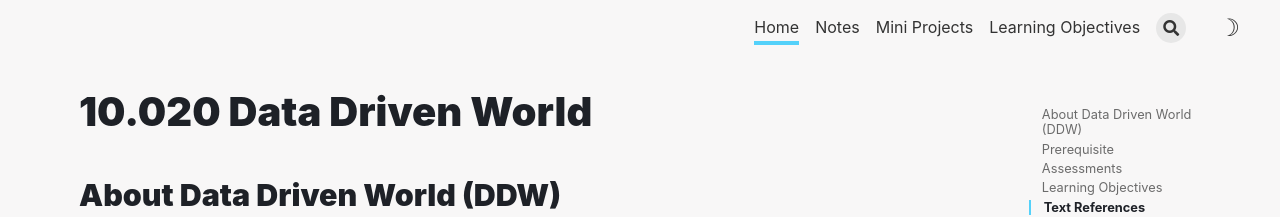
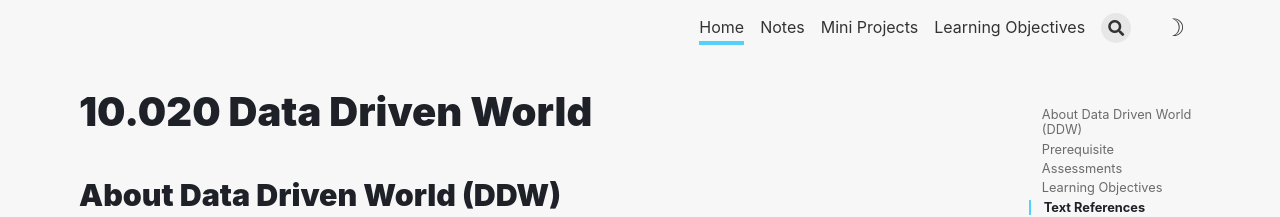
Before and after one commit to Data-Driven-World/Data-Driven-World.github.io, a Jekyll site: the page built from index.md, in a window 1280 px wide. Shown: the top 217 px of the page. Built offline with Jekyll 4.4.1, drawn with Linux system fonts in a browser that asks for light colours; nearby versions of some CDN libraries.

Commit message:
fix: enable .header.main navbar  scroll-x on mobile

```diff
--- a/_sass/components/_header.scss
+++ b/_sass/components/_header.scss
@@ -1,6 +1,6 @@
 .header {
   background: $header-background;
-  float: right;
+  // float: right;
   a {
     font-weight: map-get($base, font-weight);
     text-decoration: none !important;
@@ -8,6 +8,7 @@
   }
   .main {
     @include flexbox();
+    justify-content: flex-end;
     @include media-breakpoint-down(md) {
       @include flex-direction(column);
     }
```
